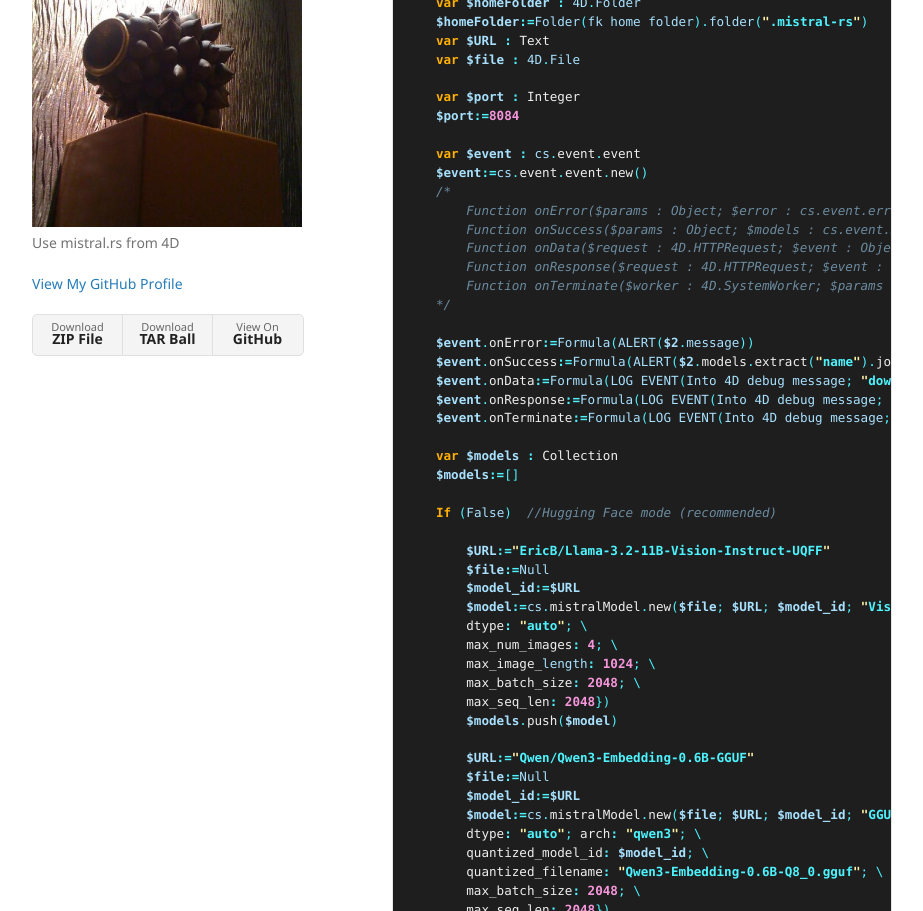
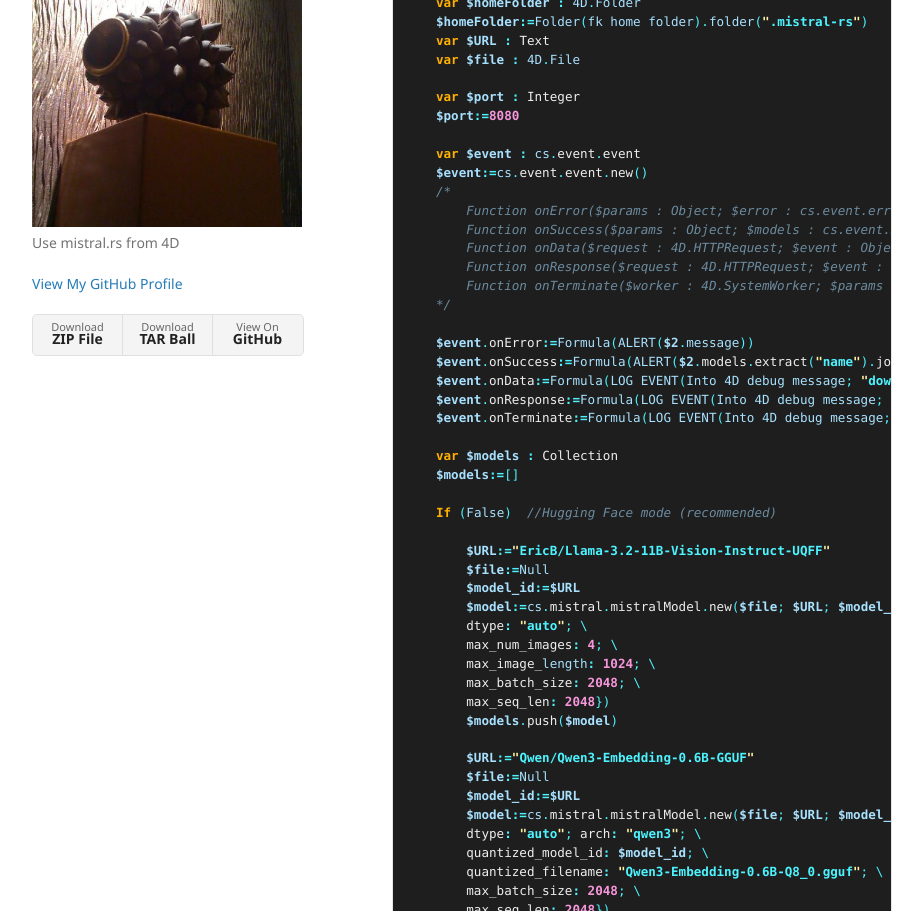
Before and after one commit to miyako/mistral-rs, a Jekyll site: the page built from index.md, in a window 1280 px wide and 1400 px high, scrolled down 489 px. Shown: the part 152-1063 px from the top of the window, without its empty margins (178-1101 px from the left). Built offline with Jekyll 4.4.1, drawn with Linux system fonts in a browser that asks for light colours.

Commit message:
Fix index.md example: namespaced mistralModel class and consistent port
Co-authored-by: Copilot App <223556219+Copilot@users.noreply.github.com>

```diff
--- a/index.md
+++ b/index.md
@@ -33,7 +33,7 @@ Else
     var $file : 4D.File
 
     var $port : Integer
-    $port:=8084
+    $port:=8080
 
     var $event : cs.event.event
     $event:=cs.event.event.new()
@@ -59,7 +59,7 @@ Else
         $URL:="EricB/Llama-3.2-11B-Vision-Instruct-UQFF"
         $file:=Null
         $model_id:=$URL
-        $model:=cs.mistralModel.new($file; $URL; $model_id; "VisionPlain"; {\
+        $model:=cs.mistral.mistralModel.new($file; $URL; $model_id; "VisionPlain"; {\
         dtype: "auto"; \
         max_num_images: 4; \
         max_image_length: 1024; \
@@ -70,7 +70,7 @@ Else
         $URL:="Qwen/Qwen3-Embedding-0.6B-GGUF"
         $file:=Null
         $model_id:=$URL
-        $model:=cs.mistralModel.new($file; $URL; $model_id; "GGUF"; {\
+        $model:=cs.mistral.mistralModel.new($file; $URL; $model_id; "GGUF"; {\
         dtype: "auto"; arch: "qwen3"; \
         quantized_model_id: $model_id; \
         quantized_filename: "Qwen3-Embedding-0.6B-Q8_0.gguf"; \
```
